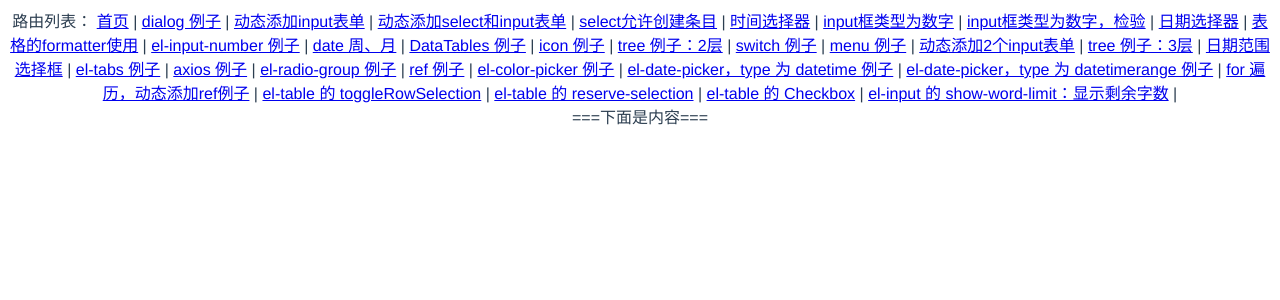
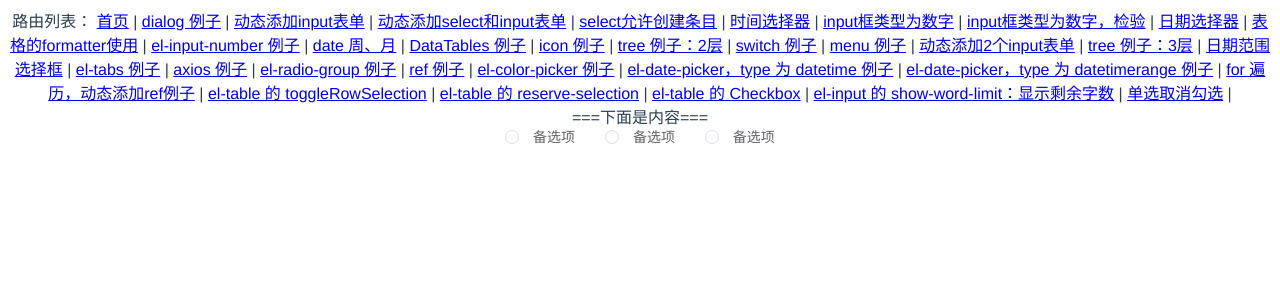
Before and after one commit to cag2050/element_demo, a Vue app: page /radioCancelCheck in a window 1280 px wide. Shown: the top 300 px of the page. Built offline with nearby package versions, Linux system fonts and the light colour scheme; what vue-data-tables, vue-resource would draw is missing.

Commit message:
单选取消勾选

```diff
--- a/src/App.vue
+++ b/src/App.vue
@@ -33,6 +33,7 @@
         <router-link to='/reserve-selection'>el-table 的 reserve-selection</router-link> |
         <router-link to='/tableCheckbox'>el-table 的 Checkbox</router-link> |
         <router-link to='/inputDemo'>el-input 的 show-word-limit：显示剩余字数</router-link> |
+        <router-link to='/radioCancelCheck'>单选取消勾选</router-link> |
         <div>===下面是内容===</div>
         <router-view></router-view>
     </div>
--- a/src/router.js
+++ b/src/router.js
@@ -178,6 +178,11 @@ export default new Router({
             path: '/inputDemo',
             name: '',
             component: () => import('./views/inputDemo.vue')
+        },
+        {
+            path: '/radioCancelCheck',
+            name: '',
+            component: () => import('./views/radioCancelCheck.vue')
         }
     ]
 })
--- /dev/null
+++ b/src/views/radioCancelCheck.vue
@@ -0,0 +1,28 @@
+<template>
+    <el-radio-group v-model="radio2">
+        <el-radio @click.native.prevent="cancelRadioCheck(3)" :label="3"> 备选项</el-radio>
+        <el-radio @click.native.prevent="cancelRadioCheck(6)" :label="6"> 备选项</el-radio>
+        <el-radio @click.native.prevent="cancelRadioCheck(9)" :label="9"> 备选项</el-radio>
+    </el-radio-group>
+</template>
+
+<script>
+    export default {
+        name: 'radioCancelCheck',
+        data () {
+            return {
+                radio2: '3'
+            }
+        },
+        methods: {
+            cancelRadioCheck (e) {
+                console.log(e)
+                e === this.radio2 ? this.radio2 = '' : this.radio2 = e
+            }
+        }
+    }
+</script>
+
+<style scoped>
+
+</style>
```
